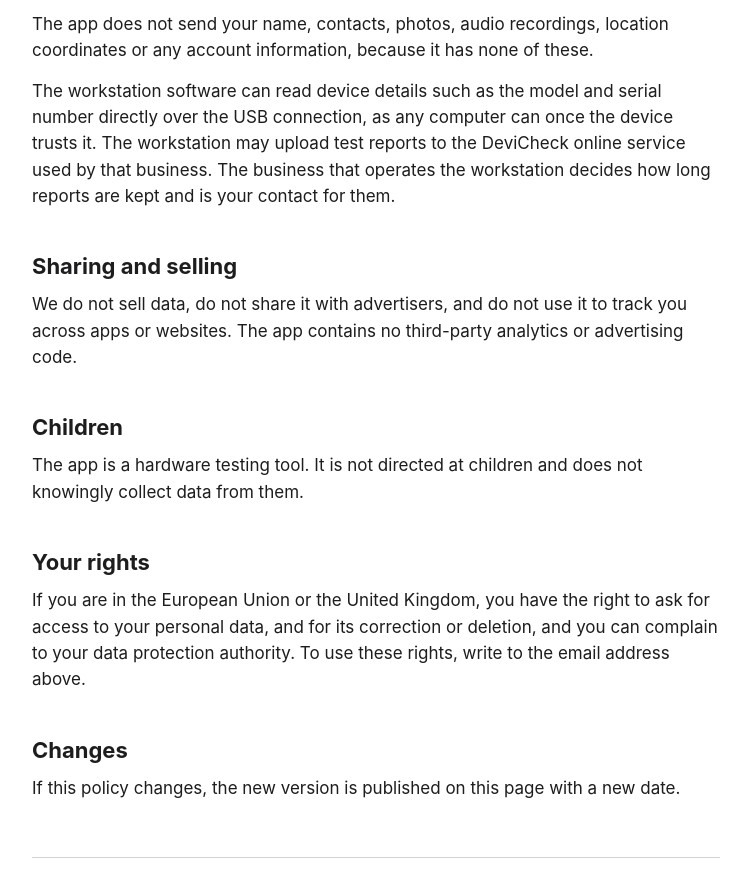
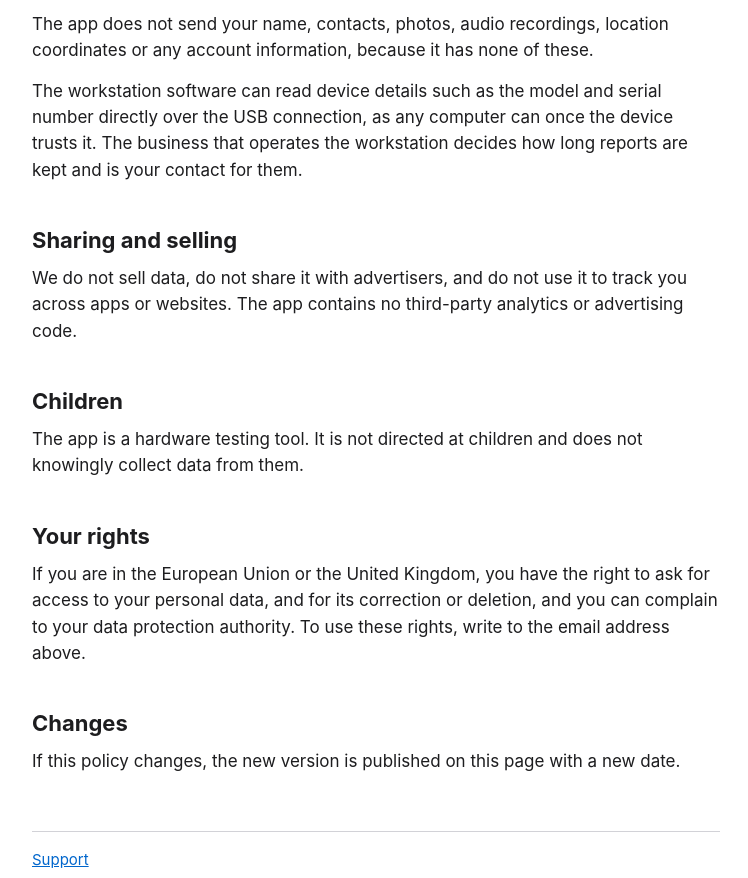
Before and after one commit to shirzad/devicheck-app, a plain HTML site: page privacy.html in a window 1280 px wide. Shown: the part 1912-2790 px from the top of the page, without its empty margins (264-1012 px from the left). Drawn offline with Linux system fonts and the light colour scheme.

Commit message:
Privacy policy: describe only what the app itself sends
Co-Authored-By: Claude Fable 5.2 <noreply@anthropic.com>

```diff
--- a/privacy.html
+++ b/privacy.html
@@ -56,7 +56,7 @@
     <li>the app version and the iOS version</li>
   </ul>
   <p>The app does not send your name, contacts, photos, audio recordings, location coordinates or any account information, because it has none of these.</p>
-  <p>The workstation software can read device details such as the model and serial number directly over the USB connection, as any computer can once the device trusts it. The workstation may upload test reports to the DeviCheck online service used by that business. The business that operates the workstation decides how long reports are kept and is your contact for them.</p>
+  <p>The workstation software can read device details such as the model and serial number directly over the USB connection, as any computer can once the device trusts it. The business that operates the workstation decides how long reports are kept and is your contact for them.</p>
 
   <h2>Sharing and selling</h2>
   <p>We do not sell data, do not share it with advertisers, and do not use it to track you across apps or websites. The app contains no third-party analytics or advertising code.</p>
```
